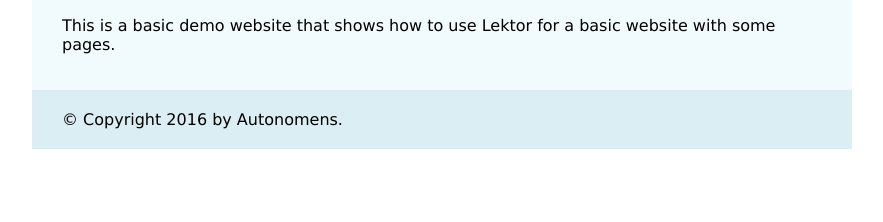
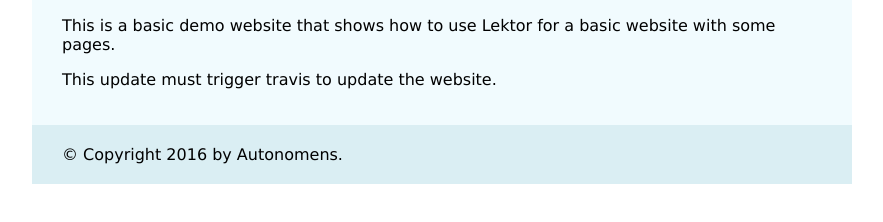
Before and after one commit to Elise-TestMakina/Agence-Tous-Risques, a plain HTML site: page index.html in a window 1280 px wide. Shown: the part 230-452 px from the top of the page, without its empty margins (198-1081 px from the left). Drawn offline with Linux system fonts and the light colour scheme.

Commit message:
Synchronized build

```diff
--- a/index.html
+++ b/index.html
@@ -19,6 +19,7 @@
   <h2>Welcome to Agence Tous Risques!</h2>
   <p>This is a basic demo website that shows how to use Lektor for a basic
 website with some pages.</p>
+<p>This update must trigger travis to update the website.</p>
 
 
   </div>
```
